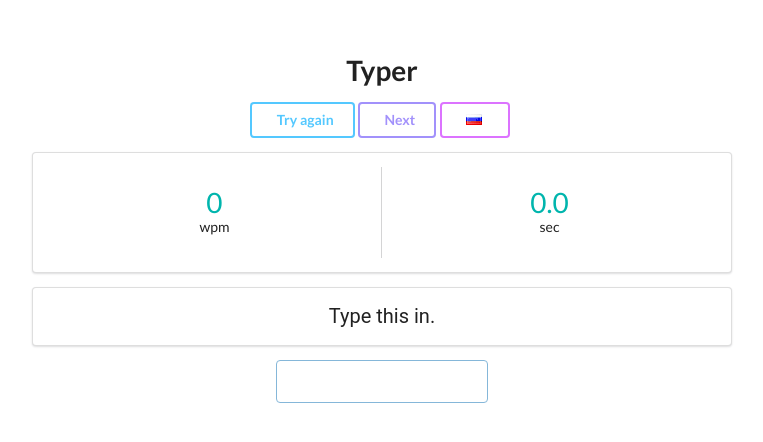
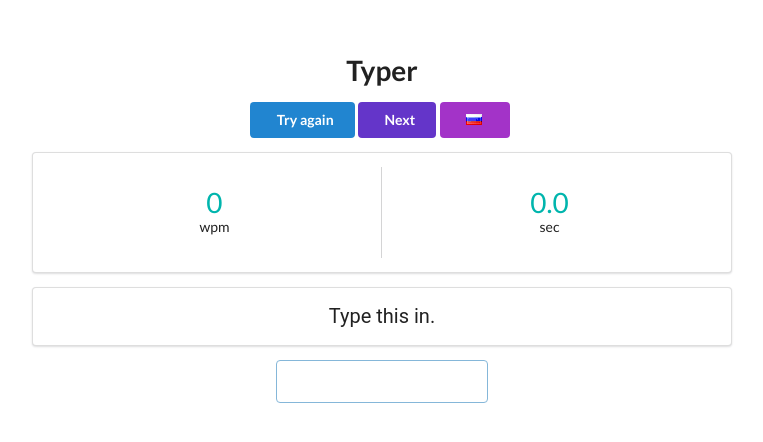
Before and after one commit to uinucz/typer, a React (Create React App) app: page / in a window 1280 px wide. Shown: the part 104-546 px from the top of the page, without its empty margins (258-1021 px from the left). Built offline with nearby package versions, Linux system fonts and the light colour scheme.

Commit message:
counter fix

```diff
--- a/src/App.js
+++ b/src/App.js
@@ -57,6 +57,7 @@ const App = () => {
   const [info, setInfo] = useState('')
   const [j, setJ] = useState(0)
   const renderCount = useRef(0)
+  const WPM = useRef(0)
 
   const updateText = () => {
     eng
@@ -130,6 +131,10 @@ const App = () => {
   useEffect(() => {
     renderCount.current++
   })
+  useEffect(() => {
+    if (Math.round(cur * 10) % 5 === 0)
+      WPM.current = Math.round(((read.join() + info).length * 10) / cur)
+  })
 
   return (
     <div className="center-screen " style={{}}>
@@ -144,7 +149,7 @@ const App = () => {
             <Button
               onClickFunction={handleReset}
               text={'Try again'}
-              colour={'inverted  blue  '}
+              colour={'  blue  '}
             />
             <Button
               onClickFunction={() => {
@@ -152,7 +157,7 @@ const App = () => {
                 updateText()
               }}
               text={'Next'}
-              colour={'inverted violet'}
+              colour={' violet'}
             />
 
             <Button
@@ -163,7 +168,7 @@ const App = () => {
               text={
                 !eng ? <i className="uk flag" /> : <i className="ru flag" />
               }
-              colour={'inverted purple '}
+              colour={' purple '}
             />
           </div>
 
@@ -175,10 +180,7 @@ const App = () => {
                     ? 0
                     : fin
                     ? Math.round((list.join().length * 10) / cur)
-                    : Math.round(
-                        ((read.join() + info).length * 10) /
-                          (Math.round(cur * 4) / 4)
-                      )
+                    : WPM.current
                 }
                 label={'wpm'}
                 size={'tiny'}
--- a/src/index.css
+++ b/src/index.css
@@ -5,6 +5,7 @@ body {
     sans-serif;
   -webkit-font-smoothing: antialiased;
   -moz-osx-font-smoothing: grayscale;
+  font-family: monospace;
 }
 
 code {
@@ -25,11 +26,6 @@ code {
   font-size: 20px;
 }
 
-body {
-  background: #222;
-  font-family: monospace;
-}
-
 #header {
   display: flex;
   align-items: baseline;
```
